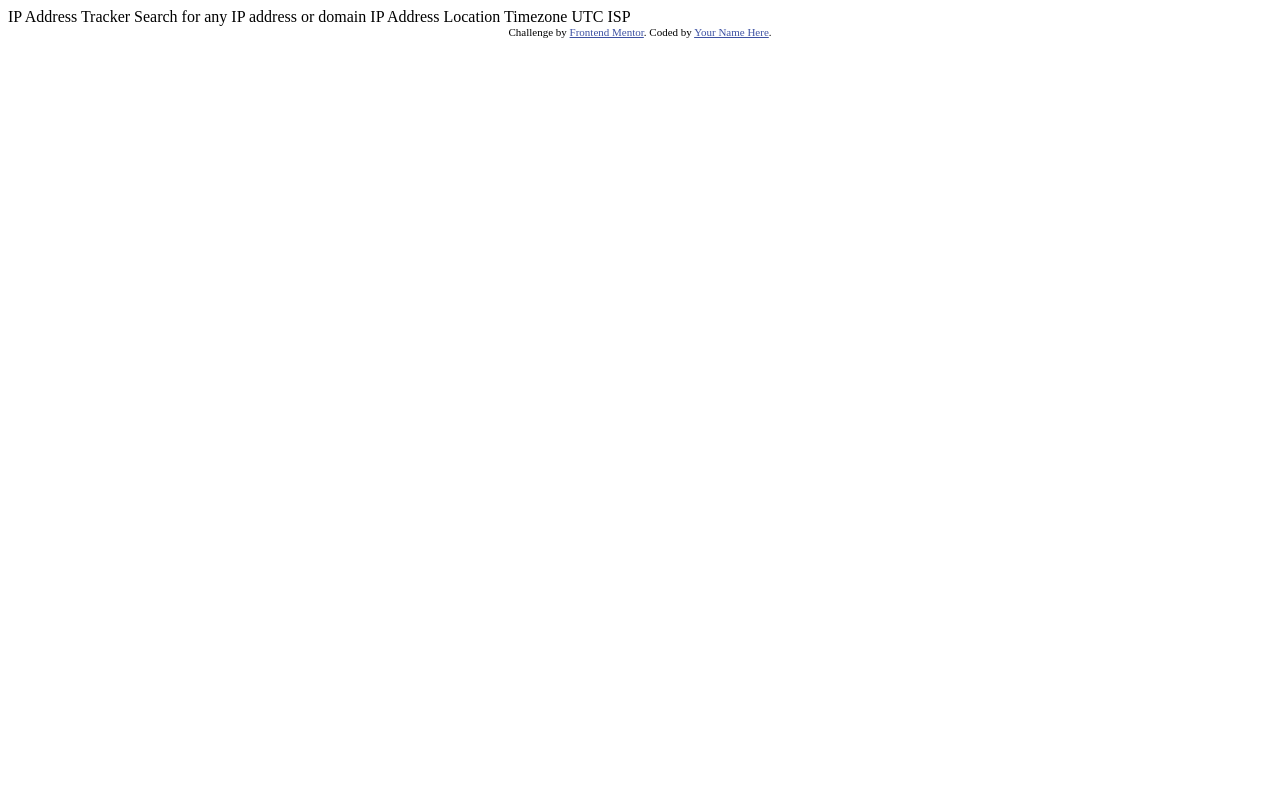
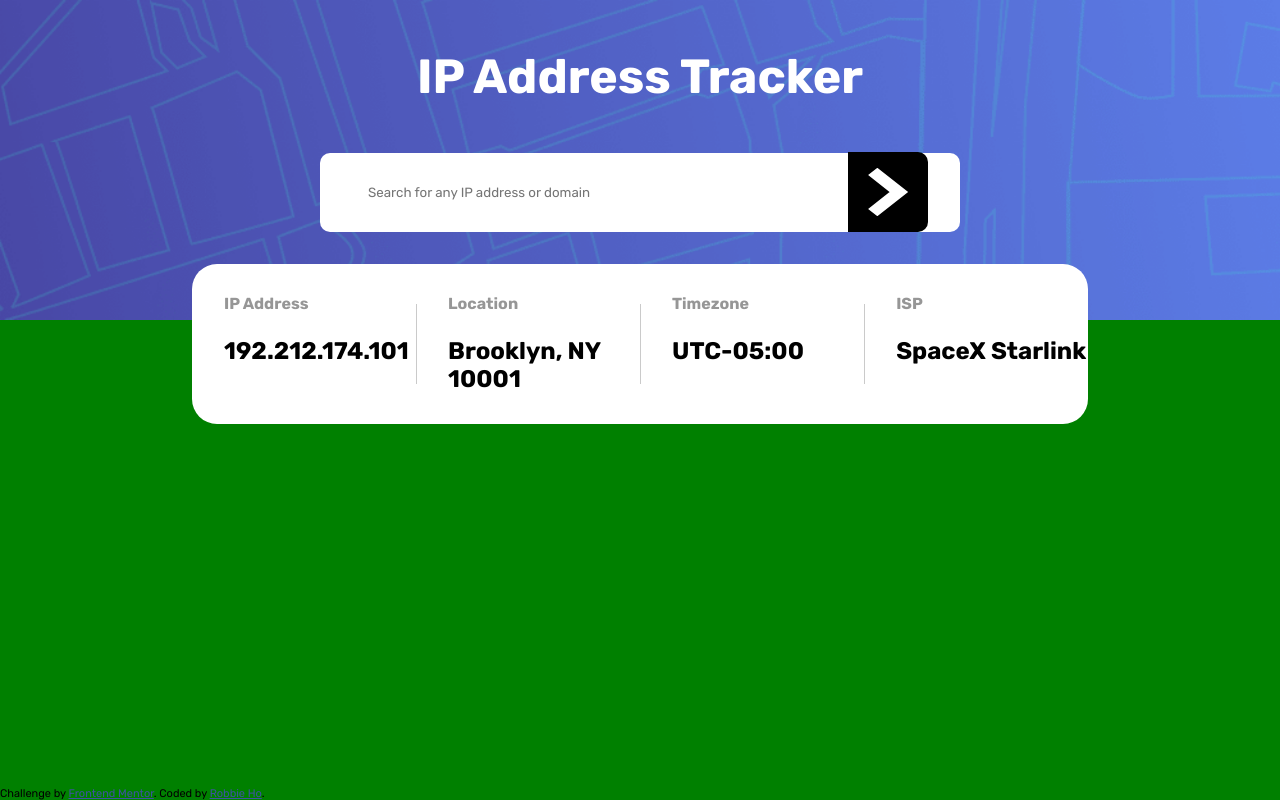
Before and after one commit to robyhho/HTML-CSS-Practice, a plain HTML site: page ip-address-tracker-master/index.html in a window 1280 px wide. Drawn offline with Linux system fonts and the light colour scheme.

```diff
--- /dev/null
+++ b/ip-address-tracker-master/app.js
@@ -0,0 +1,23 @@
+let api_key = "at_rWuOSNvM9v7Psjv6NkiXKFdsdBqdc";
+
+// fetch(
+//   `https://geo.ipify.org/api/v2/country?apiKey=at_rWuOSNvM9v7Psjv6NkiXKFdsdBqdc`
+// )
+//   .then(function (response) {
+//     console.log(response);
+//   })
+//   .catch((err) => {
+//     console.log(`Error: ${err}`);
+//   });
+
+var ip = "8.8.8.8";
+
+$(function () {
+  $.ajax({
+    url: "https://geo.ipify.org/api/v1",
+    data: { apiKey: api_key, ipAddress: ip },
+    success: function (data) {
+      $("body").append("<pre>" + JSON.stringify(data, "", 2) + "</pre>");
+    },
+  });
+});
--- a/ip-address-tracker-master/index.html
+++ b/ip-address-tracker-master/index.html
@@ -1,34 +1,55 @@
 <!DOCTYPE html>
 <html lang="en">
+
 <head>
   <meta charset="UTF-8">
-  <meta name="viewport" content="width=device-width, initial-scale=1.0"> <!-- displays site properly based on user's device -->
+  <meta name="viewport" content="width=device-width, initial-scale=1.0">
+  <link rel="icon" type="image/png" sizes="32x32" href="./images/favicon-32x32.png">
+  <link rel="stylesheet" href="styles.css">
+  <title>Frontend Mentor | IP Address Tracker</title>
+  <link rel="preconnect" href="https://fonts.googleapis.com">
+  <link rel="preconnect" href="https://fonts.gstatic.com" crossorigin>
+  <link href="https://fonts.googleapis.com/css2?family=Rubik:wght@400;500;700&display=swap" rel="stylesheet">
 
-  <link rel="icon" type="image/png" sizes="32x32" href="./images/favicon-32x32.png">
+</head>
 
-  <title>Frontend Mentor | IP Address Tracker</title>
+<body>
+  <header>
+    <div class="background"></div>
+    <h1 class="title">IP Address Tracker</h1>
+    <input type="text" placeholder="Search for any IP address or domain" class="address-input">
+    <img src="images/icon-arrow.svg" alt="" class="input-btn">
+  </header>
 
-  <!-- Feel free to remove these styles or customise in your own stylesheet 👍 -->
-  <style>
-    .attribution { font-size: 11px; text-align: center; }
-    .attribution a { color: hsl(228, 45%, 44%); }
-  </style>
-</head>
-<body>
-
-  IP Address Tracker
-
-  Search for any IP address or domain
-
-  IP Address
-  Location
-  Timezone
-    UTC <!-- add offset value dynamically using the API -->
-  ISP
+  <div class="ip-address-results">
+    <div class="container">
+      <h2 class="result-title">IP Address</h2>
+      <p class="result">192.212.174.101</p>
+    </div>
+    <div class="vertical-line"></div>
+    <div class="container">
+      <h2 class="result-title">Location</h2>
+      <p class="result">Brooklyn, NY 10001</p>
+    </div>
+    <div class="vertical-line"></div>
+    <div class="container">
+      <h2 class="result-title">Timezone</h2>
+      <p class="result">UTC-05:00</p>
+    </div>
+    <div class="vertical-line"></div>
+    <div class="container">
+      <h2 class="result-title">ISP</h2>
+      <p class="result">SpaceX Starlink</p>
+    </div>
+  </div>
+  <!-- add offset value dynamically using the API -->
+  <div id="map"></div>
 
   <div class="attribution">
     Challenge by <a href="https://www.frontendmentor.io?ref=challenge" target="_blank">Frontend Mentor</a>.
-    Coded by <a href="#">Your Name Here</a>.
+    Coded by <a href="#">Robbie Ho</a>.
   </div>
+  <script src="app.js"></script>
 </body>
+
 </html>
--- /dev/null
+++ b/ip-address-tracker-master/styles.css
@@ -0,0 +1,161 @@
+:root {
+  --very-dark-gray: hsl(0, 0%, 17%);
+  --dark-gray: hsl(0, 0%, 59%);
+}
+
+*,
+*::before,
+*::after {
+  box-sizing: border-box;
+  font-family: "Rubik", sans-serif;
+}
+
+body {
+  margin: 0;
+  padding: 0;
+}
+
+/* Header styles */
+header {
+  display: flex;
+  flex-direction: column;
+  align-items: center;
+  position: relative;
+}
+
+.background {
+  background: url(images/pattern-bg.png);
+  background-repeat: no-repeat;
+  background-size: cover;
+  background-position: top;
+  height: 30vh;
+  width: 100%;
+  position: absolute;
+  z-index: -10;
+}
+
+.title {
+  padding: 1% 0;
+  color: white;
+}
+
+.address-input {
+  border-radius: 10px;
+  width: 80%;
+  min-height: 3rem;
+  text-indent: 1rem;
+  border: none;
+}
+
+.input-btn {
+  background-color: black;
+  position: absolute;
+  right: 10%;
+  bottom: 0;
+  height: 3.1rem;
+  width: 3rem;
+  padding: 1rem;
+  border-top-right-radius: 10px;
+  border-bottom-right-radius: 10px;
+}
+
+/* Ip address result styles */
+
+.ip-address-results {
+  display: flex;
+  flex-direction: column;
+  align-items: center;
+  justify-content: center;
+  background-color: white;
+  width: 70%;
+  margin-left: 15%;
+  margin-top: 1rem;
+  border-radius: 25px;
+}
+
+.vertical-line {
+  display: none;
+}
+
+.result-title {
+  font-size: 0.8rem;
+  color: var(--dark-gray);
+}
+
+.container {
+  width: 100%;
+  text-align: center;
+}
+
+.result {
+  font-weight: bolder;
+}
+
+/* Media Queries */
+
+@media (min-width: 800px) {
+  body {
+    background-color: green;
+  }
+
+  .background {
+    height: 20rem;
+  }
+
+  .title {
+    font-size: 3rem;
+    padding: 1rem;
+  }
+
+  .address-input {
+    width: 50%;
+    padding: 2rem;
+  }
+
+  .input-btn {
+    right: 22rem;
+    width: 5rem;
+    height: 5rem;
+  }
+
+  .ip-address-results {
+    flex-direction: row;
+    margin-top: 2em;
+    min-height: 10rem;
+    align-items: baseline;
+    justify-content: flex-start;
+  }
+  .container {
+    text-align: start;
+    padding-top: 1rem;
+    padding-left: 2rem;
+  }
+
+  .result-title {
+    font-size: 1rem;
+  }
+  .result {
+    font-size: 1.5rem;
+  }
+
+  .vertical-line {
+    display: inline;
+    width: 1px;
+    height: 5rem;
+    background-color: var(--dark-gray);
+    align-self: center;
+    opacity: 0.5;
+  }
+}
+
+/* Attribution styles */
+.attribution {
+  position: fixed;
+  bottom: 0;
+  font-size: 11px;
+  text-align: center;
+}
+
+.attribution a {
+  color: hsl(228, 45%, 44%);
+}
```
Also changed, not shown: 1 other file.
